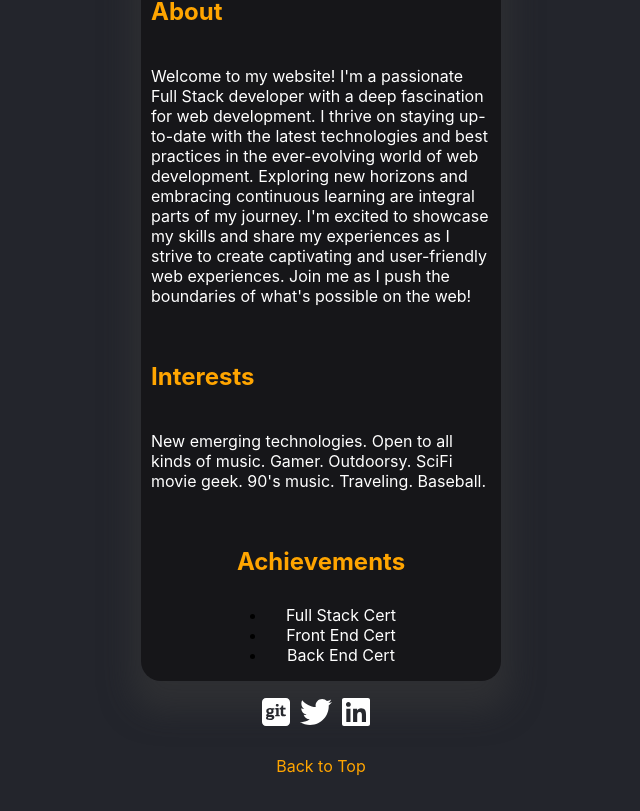
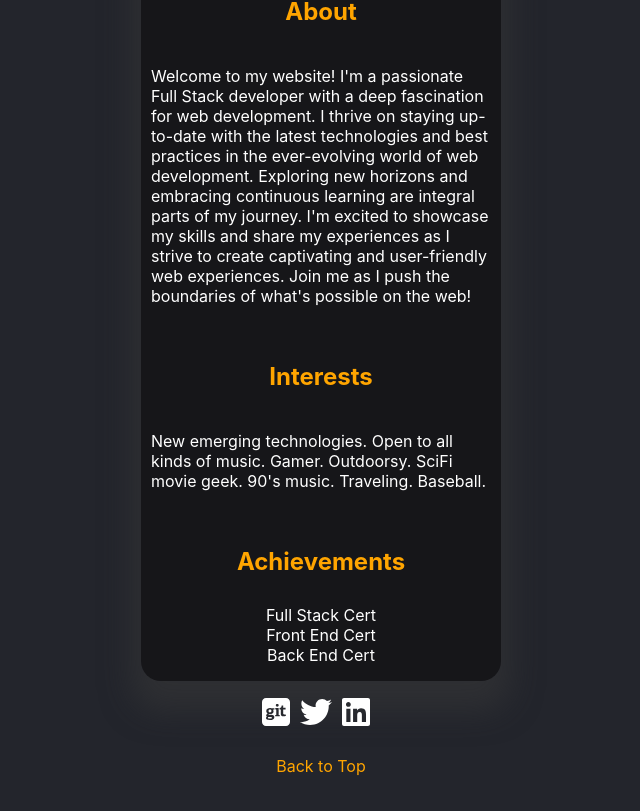
Before and after one commit to Ramis-alt/portfolio-site, a React (Vite) app: page / in a window 1280 px wide. Shown: the part 765-1576 px from the top of the page, without its empty margins (319-959 px from the left). Built offline with nearby package versions, Linux system fonts and the light colour scheme.

Commit message:
Cleaned up code

```diff
--- a/src/index.css
+++ b/src/index.css
@@ -194,3 +194,14 @@ hr {
   flex-grow: 1;
   width: 100%;
 }
+
+ul {
+  list-style-type: none;
+  padding: 0;
+}
+
+#about-heading, #interests-heading {
+  display: flex;
+  justify-content: center;
+  align-items: center;
+}
--- a/src/pages/Contact.jsx
+++ b/src/pages/Contact.jsx
@@ -1,5 +1,4 @@
 import React from 'react'
-import { Link } from 'react-router-dom'
 import emailjs from 'emailjs-com'
 
 const Contact = () => {
```
Also changed, not shown: src/components/Info.jsx (+0 -41 lines).
